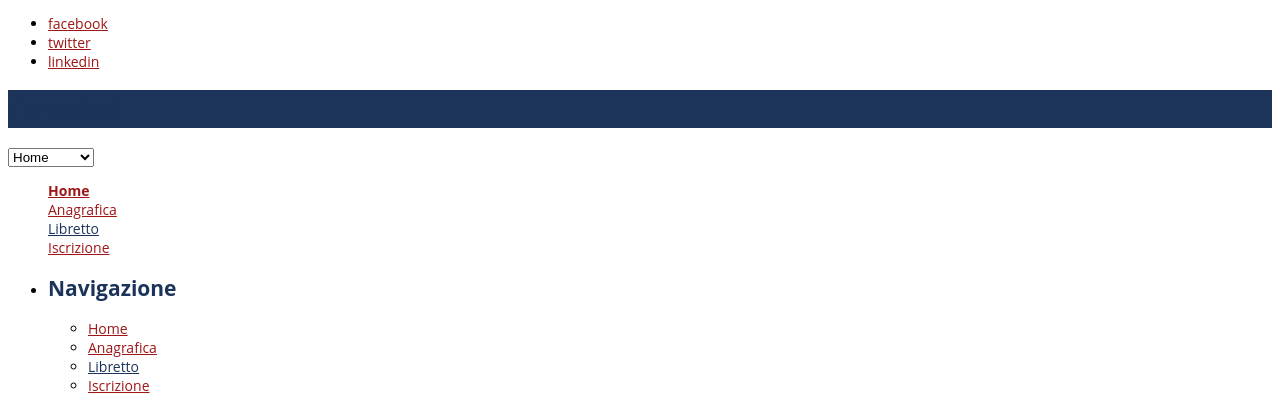
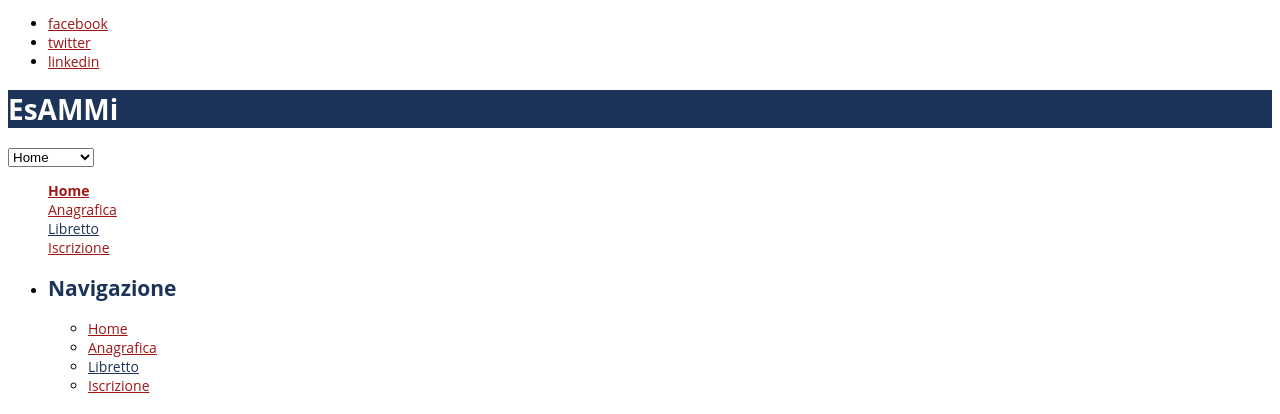
Before and after one commit to istevene/progettoamm, a PHP site: page /eserciziocss/studente.html in a window 1280 px wide. Shown: the top 414 px of the page. Run offline with PHP 8.4, Linux system fonts and the light colour scheme.

Commit message:
esercizio sui css

```diff
--- a/eserciziocss/stile.css
+++ b/eserciziocss/stile.css
@@ -5,11 +5,15 @@ body {
 }
 
 #header, #footer {
-    color: #fefefe;
+    color: white;
 }
 
 #logo {
-    background-color: #1c345a
+    background-color: #1c345a;
+}
+
+#logo h1{
+    color: white;
 }
 
 .current_page_item {
```
